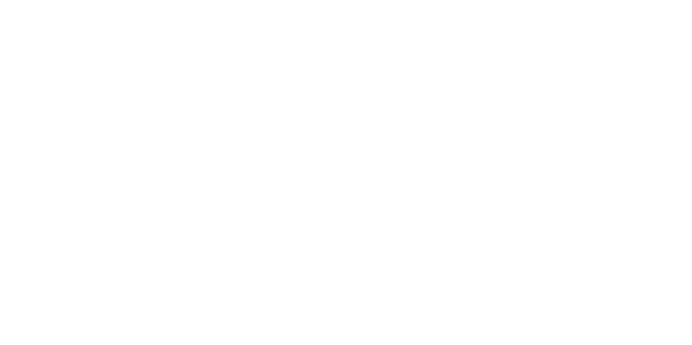
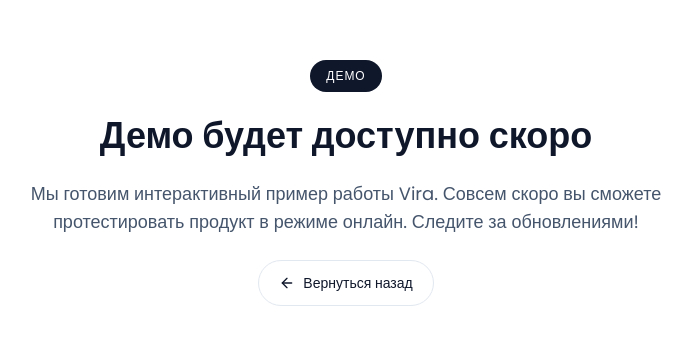
Before and after one commit to alibinauanov/vira, a Next.js app: page /demo in a window 1280 px wide. Before the commit this address had no page. Shown: the part 217-562 px from the top of the page, without its empty margins (294-986 px from the left). Built offline with nearby package versions, Linux system fonts and the light colour scheme.

Commit message:
demo page added

```diff
--- /dev/null
+++ b/app/demo/page.tsx
@@ -0,0 +1,30 @@
+import Link from "next/link";
+import { ArrowLeftIcon } from "lucide-react";
+
+export default function DemoPage() {
+  return (
+    <main className="min-h-screen bg-white px-4 py-16 md:py-24 flex items-center justify-center">
+      <div className="max-w-2xl w-full text-center space-y-6">
+        <div className="inline-flex items-center gap-2 rounded-full bg-slate-900 text-white px-4 py-2 text-xs uppercase tracking-[0.08em]">
+          <span>Демо</span>
+        </div>
+        <h1 className="text-3xl md:text-4xl font-semibold text-slate-900">
+          Демо будет доступно скоро
+        </h1>
+        <p className="text-slate-600 text-lg">
+          Мы готовим интерактивный пример работы Vira. Совсем скоро вы сможете протестировать продукт
+          в режиме онлайн. Следите за обновлениями!
+        </p>
+        <div className="flex flex-col items-center gap-3">
+          <Link
+            href="/"
+            className="inline-flex items-center gap-2 rounded-full border border-slate-200 px-5 py-3 text-sm font-medium text-slate-900 hover:bg-slate-100 transition"
+          >
+            <ArrowLeftIcon className="h-4 w-4" />
+            Вернуться назад
+          </Link>
+        </div>
+      </div>
+    </main>
+  );
+}
--- a/app/page.tsx
+++ b/app/page.tsx
@@ -1,6 +1,7 @@
 "use client";
 
 import { useCallback, useEffect, useRef, useState } from "react";
+import Link from "next/link";
 import { ArrowUpRightIcon } from "lucide-react";
 
 import Navigation from "@/components/Navigation";
@@ -87,6 +88,7 @@ export default function Home() {
   const featureScrollRef = useRef<HTMLDivElement | null>(null);
   const heroRef = useRef<HTMLElement | null>(null);
   const productRef = useRef<HTMLElement | null>(null);
+  const demoRef = useRef<HTMLElement | null>(null);
   const pricingRef = useRef<HTMLElement | null>(null);
   const contactRef = useRef<HTMLElement | null>(null);
   const [activeSection, setActiveSection] = useState<string>("#home");
@@ -163,6 +165,7 @@ export default function Home() {
     const sections = [
       { ref: heroRef, id: "#home" },
       { ref: productRef, id: "#product" },
+      { ref: demoRef, id: "#demo" },
       { ref: pricingRef, id: "#pricing" },
       { ref: contactRef, id: "#contact" },
     ].filter((s) => s.ref.current) as {
@@ -195,6 +198,7 @@ export default function Home() {
     const sectionMap: Record<string, React.RefObject<HTMLElement | null>> = {
       "#home": heroRef,
       "#product": productRef,
+      "#demo": demoRef,
       "#pricing": pricingRef,
       "#contact": contactRef,
     };
@@ -218,6 +222,7 @@ export default function Home() {
       const sectionMap: Record<string, React.RefObject<HTMLElement | null>> = {
         "#home": heroRef,
         "#product": productRef,
+        "#demo": demoRef,
         "#pricing": pricingRef,
         "#contact": contactRef,
       };
@@ -366,6 +371,41 @@ export default function Home() {
         </section>
 
         <section
+          id="demo"
+          ref={demoRef}
+          className="relative z-10 w-full h-screen px-4 md:px-8 lg:px-12 xl:px-16 py-16 md:py-24 bg-white md:snap-start"
+        >
+          <div className="relative max-w-5xl mx-auto h-full flex flex-col items-center justify-center text-center gap-6 px-2">
+            <div className="inline-flex items-center gap-2 rounded-full bg-slate-900 text-white px-4 py-2 text-xs uppercase tracking-[0.08em]">
+              <span>Демо</span>
+            </div>
+            <h2 className="text-3xl md:text-4xl font-semibold text-slate-900">
+              Пример работы скоро станет доступен
+            </h2>
+            <p className="text-slate-600 max-w-3xl">
+              Готовим интерактивную демонстрацию, чтобы вы могли увидеть ключевые сценарии
+              вживую. Оставьте заявку и первыми попробуйте Vira в деле.
+            </p>
+            <div className="flex flex-col sm:flex-row items-center gap-3">
+              <Link
+                href="/demo"
+                className="inline-flex items-center gap-2 rounded-full bg-slate-900 text-white px-5 py-3 text-sm font-medium hover:bg-slate-800 transition shadow-sm"
+              >
+                Перейти к демо
+                <ArrowUpRightIcon className="h-4 w-4" />
+              </Link>
+              <button
+                type="button"
+                onClick={() => scrollToSection("#contact")}
+                className="inline-flex items-center gap-2 rounded-full border border-slate-200 px-5 py-3 text-sm font-medium text-slate-900 hover:bg-slate-100 transition"
+              >
+                Связаться с нами
+              </button>
+            </div>
+          </div>
+        </section>
+
+        <section
           id="pricing"
           ref={pricingRef}
           className="relative z-10 w-full min-h-[120vh] md:h-screen px-4 md:px-8 lg:px-12 xl:px-16 py-16 md:py-24 bg-white md:snap-start mt-16 md:mt-0"
--- a/components/Navigation.tsx
+++ b/components/Navigation.tsx
@@ -17,6 +17,7 @@ type NavItem = {
 const navItems: NavItem[] = [
   { name: "Главная", href: "#home" },
   { name: "Функции", href: "#product" },
+  { name: "Демо", href: "#demo" },
   { name: "Тарифы", href: "#pricing" },
   { name: "Контакты", href: "#contact" },
 ];
```
